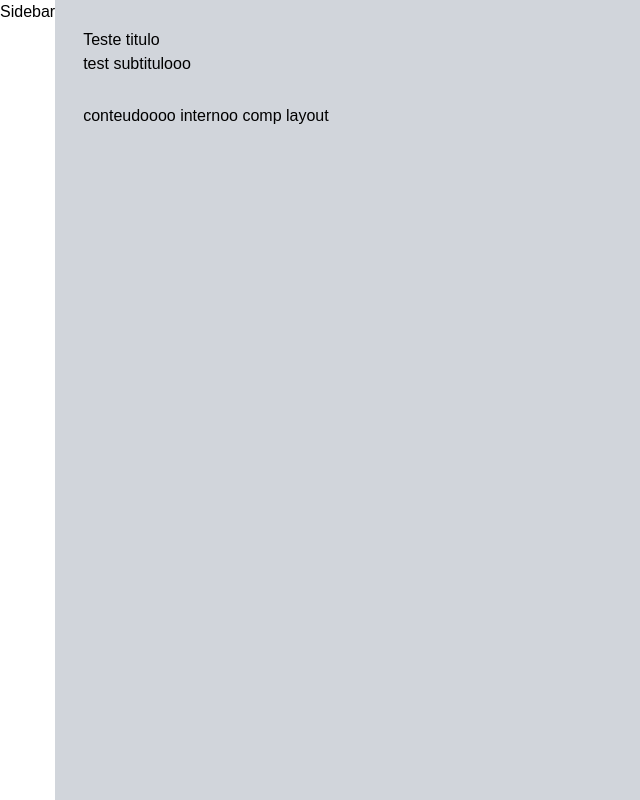
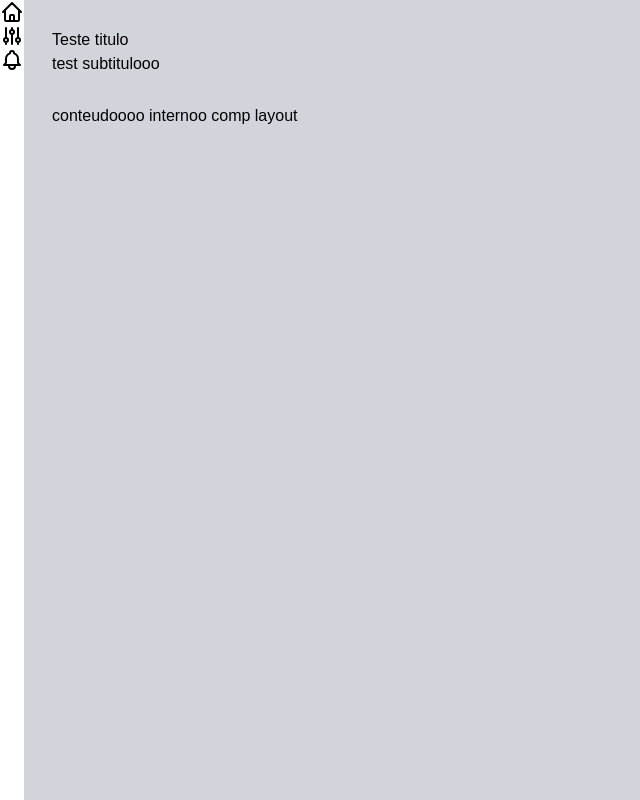
Before and after one commit to gmartins-dev/nextjs-dashboard, a Next.js app: page / in a window 1280 px wide. Shown: the whole page, without its empty margins (0-640 px from the left). Built offline with nearby package versions, Linux system fonts and the light colour scheme; what prettier-plugin-tailwindcss would draw is missing.

Commit message:
svg icons imports

```diff
--- /dev/null
+++ b/src/components/icons/index.tsx
@@ -0,0 +1,17 @@
+export const IconHome = (
+  <svg xmlns="http://www.w3.org/2000/svg" className="w-6 h-6" fill="none" viewBox="0 0 24 24" stroke="currentColor" strokeWidth={2}>
+    <path strokeLinecap="round" strokeLinejoin="round" d="M3 12l2-2m0 0l7-7 7 7M5 10v10a1 1 0 001 1h3m10-11l2 2m-2-2v10a1 1 0 01-1 1h-3m-6 0a1 1 0 001-1v-4a1 1 0 011-1h2a1 1 0 011 1v4a1 1 0 001 1m-6 0h6" />
+  </svg>
+)
+
+export const IconAdjustments = (
+  <svg xmlns="http://www.w3.org/2000/svg" className="w-6 h-6" fill="none" viewBox="0 0 24 24" stroke="currentColor" strokeWidth={2}>
+    <path strokeLinecap="round" strokeLinejoin="round" d="M12 6V4m0 2a2 2 0 100 4m0-4a2 2 0 110 4m-6 8a2 2 0 100-4m0 4a2 2 0 110-4m0 4v2m0-6V4m6 6v10m6-2a2 2 0 100-4m0 4a2 2 0 110-4m0 4v2m0-6V4" />
+  </svg>
+)
+
+export const IconBell = (
+  <svg xmlns="http://www.w3.org/2000/svg" className="w-6 h-6" fill="none" viewBox="0 0 24 24" stroke="currentColor" strokeWidth="2">
+    <path strokeLinecap="round" strokeLinejoin="round" d="M15 17h5l-1.405-1.405A2.032 2.032 0 0118 14.158V11a6.002 6.002 0 00-4-5.659V5a2 2 0 10-4 0v.341C7.67 6.165 6 8.388 6 11v3.159c0 .538-.214 1.055-.595 1.436L4 17h5m6 0v1a3 3 0 11-6 0v-1m6 0H9" />
+  </svg>
+)
--- a/src/components/template/Layout.tsx
+++ b/src/components/template/Layout.tsx
@@ -12,7 +12,7 @@
   return(
     <div className='flex w-screen h-screen'>
       <Sidebar/>
-      <div className='flex flex-col w-full bg-gray-300 p-7 '>
+      <div className='flex flex-col w-full bg-gray-300 p-7 dark:bg-gray-800'>
         <Header title={props.title} subtitle={props.subtitle}/>
         <Content>
           {props.children}
--- a/src/components/template/Sidebar.tsx
+++ b/src/components/template/Sidebar.tsx
@@ -1,7 +1,18 @@
+import { IconAdjustments, IconBell, IconHome } from "../icons/index";
+import SidebarItem from "./SidebarItem";
+
 export default function Sidebar() {
 
   return(
-    <div>Sidebar</div>
+    <aside>
+      <ul>
+        <SidebarItem url="/" text="Home" icon={IconHome}/>
+
+        <SidebarItem url="/" text="Configs" icon={IconAdjustments}/>
+
+        <SidebarItem url="/" text="Notificações" icon={IconBell}/>
+      </ul>
+    </aside>
   )
 
 };
--- /dev/null
+++ b/src/components/template/SidebarItem.tsx
@@ -0,0 +1,13 @@
+interface SidebarItemProps {
+  url: string,
+  text: string,
+  icon: any
+}
+
+export default function SidebarItem(props: SidebarItemProps) {
+  return (
+    <li className="">
+      {props.icon}
+    </li>
+  )
+}
--- a/tailwind.config.js
+++ b/tailwind.config.js
@@ -3,6 +3,7 @@
     './src/pages/**/*.{js,ts,jsx,tsx}',
     './src/components/**/*.{js,ts,jsx,tsx}',
   ],
+  darkMode: 'class',
   theme: {
     extend: {},
   },
--- a/tsconfig.json
+++ b/tsconfig.json
@@ -15,8 +15,7 @@
     "esModuleInterop": true,
     "module": "esnext",
     "isolatedModules": true,
-    "jsx": "preserve",
-    "resolveJsonModule": true
+    "jsx": "preserve"
   },
   "include": [
     "next-env.d.ts",
```
